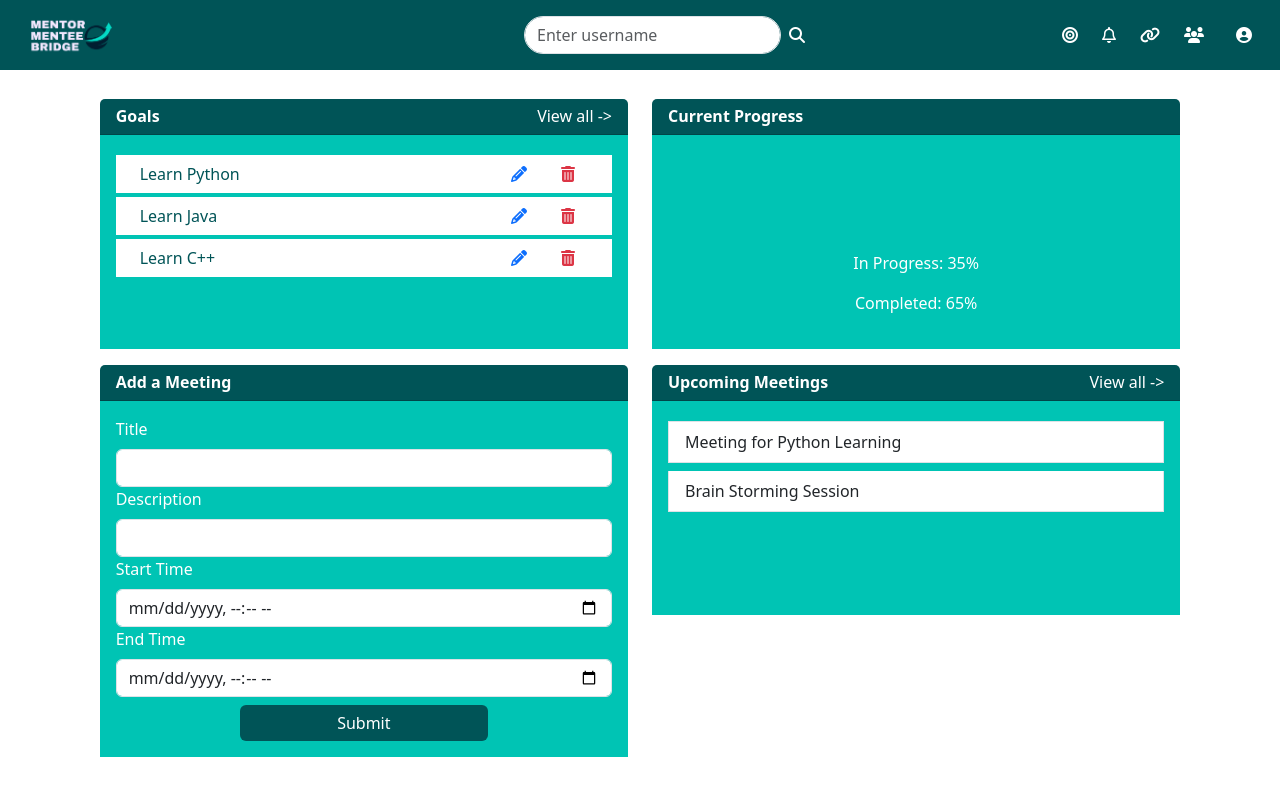
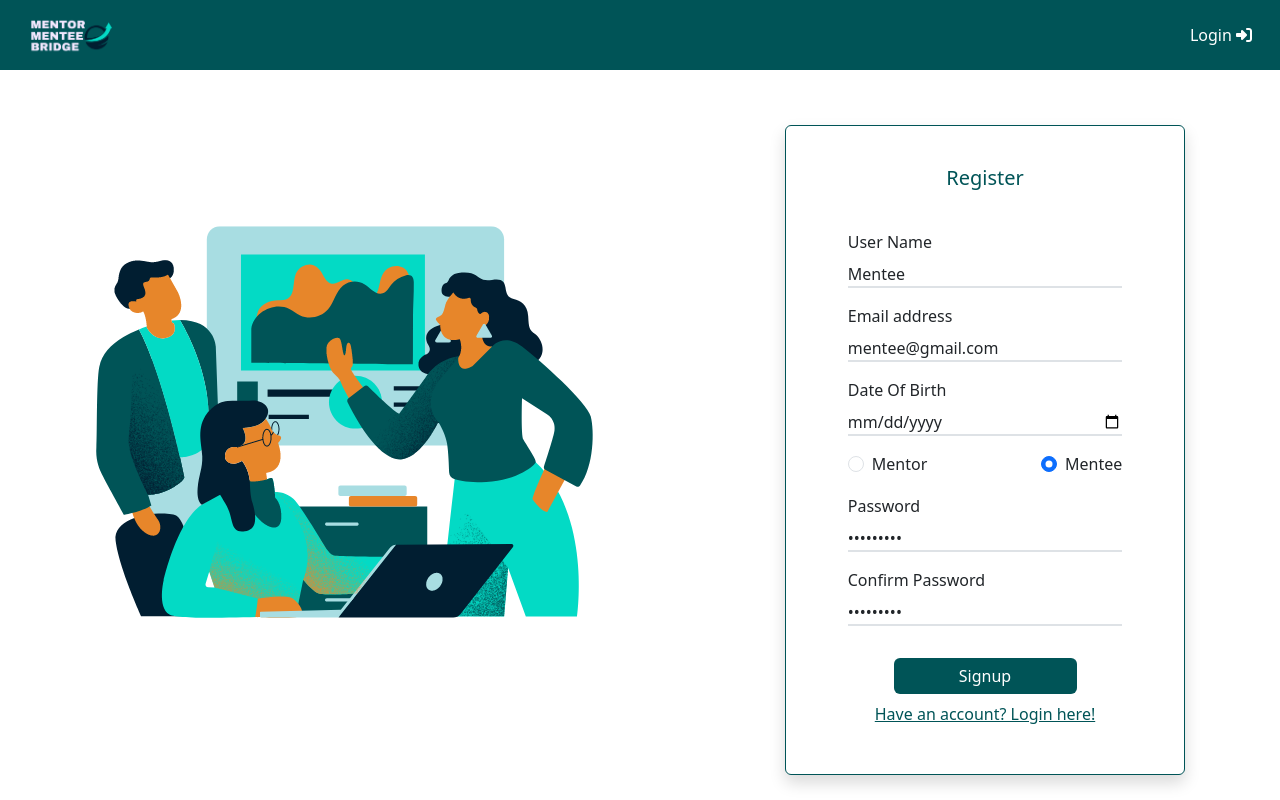
Before and after one commit to Devarapalli1/mentor_mentee, a React (Create React App) app: page /register in a window 1280 px wide. Before the commit this address led to /. Built offline with nearby package versions, Linux system fonts and the light colour scheme.

Commit message:
registration-backend

```diff
--- a/package.json
+++ b/package.json
@@ -7,6 +7,7 @@
     "@testing-library/react": "^13.4.0",
     "@testing-library/user-event": "^13.5.0",
     "bootstrap": "^5.3.3",
+    "firebase": "^10.14.1",
     "react": "^18.3.1",
     "react-bootstrap": "^2.10.5",
     "react-dom": "^18.3.1",
--- a/src/App.js
+++ b/src/App.js
@@ -13,14 +13,42 @@ import EditGoal from "./components/EditGoal";
 
 import ProtectedRoute from "./routing/ProtectedRoute";
 
+import { db } from "./firebase/config";
+import { ref, get } from "firebase/database";
+
 function App() {
-  const [user, setUser] = useState({
-    email: "dummy@dummy.com",
-    name: "John Doe",
-    dateOfBirth: "01/01/2002",
-    password: "dummy",
-    role: "Mentor",
-  });
+  const [user, setUser] = useState({});
+
+  const loginUser = async (email, password) => {
+    const dbRef = ref(db, "users");
+    const snapshot = await get(dbRef);
+    if (snapshot.exists()) {
+      const users = snapshot.val();
+
+      const tempUsers = Object.keys(users)
+        .map((id) => {
+          return {
+            ...users[id],
+            id,
+          };
+        })
+        .filter((user) => {
+          return user.email === email && user.password === password;
+        });
+
+      if (tempUsers.length === 1) {
+        setUser({
+          id: tempUsers[0].id,
+          username: tempUsers[0].username,
+          email: tempUsers[0].email,
+          role: tempUsers[0].role,
+          dateOfBirth: tempUsers[0].dateOfBirth,
+        });
+      }
+    } else {
+      setUser({});
+    }
+  };
 
   const [goals, setGoals] = useState([
     {
@@ -61,12 +89,16 @@ function App() {
       <Routes>
         <Route
           path="/register"
-          element={<Register user={user} setUser={setUser} />}
+          element={
+            <Register user={user} setUser={setUser} loginUser={loginUser} />
+          }
         />
 
         <Route
           path="/login"
-          element={<Login user={user} setUser={setUser} />}
+          element={
+            <Login user={user} setUser={setUser} loginUser={loginUser} />
+          }
         />
 
         <Route
--- a/src/components/Register.js
+++ b/src/components/Register.js
@@ -4,15 +4,17 @@ import Form from "react-bootstrap/Form";
 import Button from "react-bootstrap/Button";
 import { Navigate } from "react-router-dom";
 import Alert from "react-bootstrap/Alert";
+import { db } from "../firebase/config";
+import { get, push, ref, set } from "firebase/database";
 
-const Register = ({ user, setUser }) => {
+const Register = ({ user, setUser, loginUser }) => {
   const [form, setForm] = useState({
-    username: "",
-    email: "",
+    username: "Mentee",
+    email: "mentee@gmail.com",
     dateOfBirth: "",
-    role: "",
-    password: "",
-    confirmPassword: "",
+    role: "Mentee",
+    password: "mentee123",
+    confirmPassword: "mentee123",
   });
 
   const [alert, setAlert] = useState("");
@@ -37,7 +39,7 @@ const Register = ({ user, setUser }) => {
     }));
   };
 
-  const onSubmit = (e) => {
+  const onSubmit = async (e) => {
     e.preventDefault();
     setAlert("");
 
@@ -72,15 +74,23 @@ const Register = ({ user, setUser }) => {
       return;
     }
 
-    setUser({
-      ...user,
+    try {
+      const newDocRef = push(ref(db, "users"));
+      await set(newDocRef, {
         username: form.username,
         email: form.email,
         dateOfBirth: form.dateOfBirth,
         role: form.role,
         password: form.password,
       });
+
+      await loginUser(form.email, form.password);
+      if (user?.email && user?.id) {
         setRedirect(true);
+      }
+    } catch (error) {
+      setAlert("Registration failed: " + error.message);
+    }
   };
 
   if (redirect) {
--- /dev/null
+++ b/src/firebase/config.js
@@ -0,0 +1,24 @@
+// Import the functions you need from the SDKs you need
+import { initializeApp } from "firebase/app";
+import { getAuth } from "firebase/auth";
+import { getDatabase } from "firebase/database";
+// TODO: Add SDKs for Firebase products that you want to use
+// https://firebase.google.com/docs/web/setup#available-libraries
+
+// Your web app's Firebase configuration
+const firebaseConfig = {
+  apiKey: "AIzaSyCNiRP97odB-WjYio4bxPEnWonjwKLku60",
+  authDomain: "mentor-mentee-99fee.firebaseapp.com",
+  databaseURL: "https://mentor-mentee-99fee-default-rtdb.firebaseio.com",
+  projectId: "mentor-mentee-99fee",
+  storageBucket: "mentor-mentee-99fee.appspot.com",
+  messagingSenderId: "397925331966",
+  appId: "1:397925331966:web:a502ccbb72c04b33af06af",
+};
+
+// Initialize Firebase
+const app = initializeApp(firebaseConfig);
+const db = getDatabase(app);
+const auth = getAuth(app);
+
+export { app, db, auth };
```
Also changed, not shown: 1 other file (tests, documents, lock files or other folders). Lines whose indentation alone changed are shown as unchanged.
